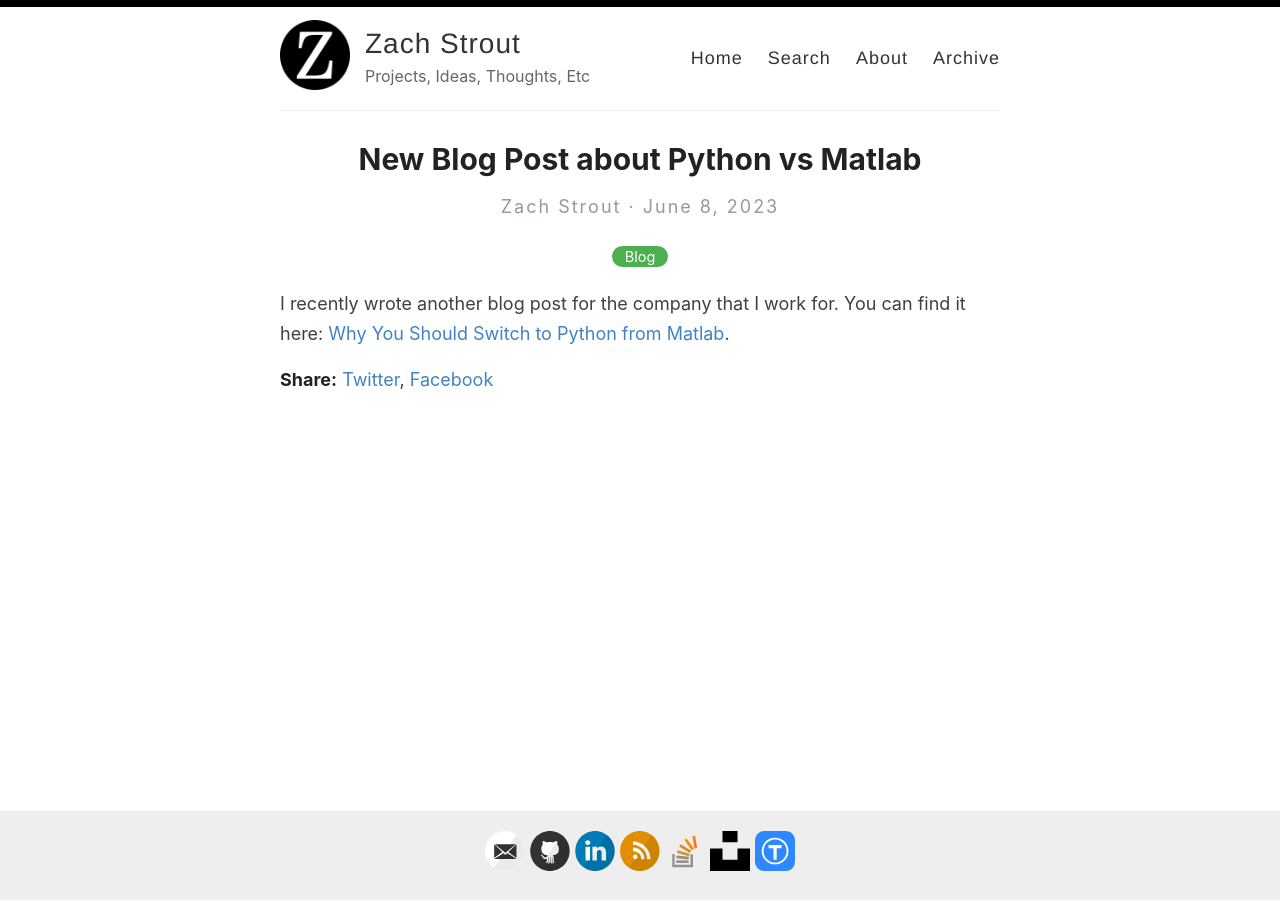
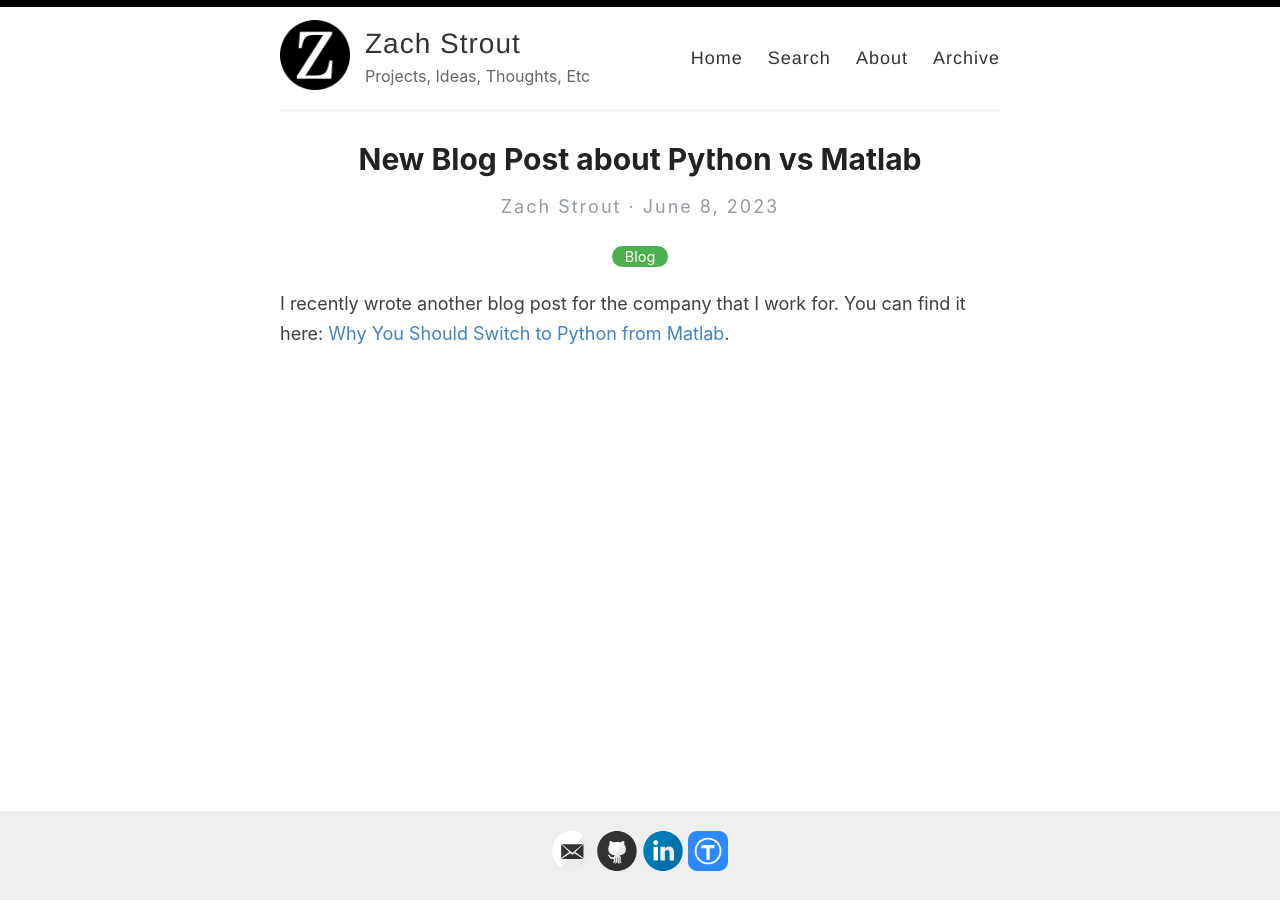
Before and after one commit to RTnhN/RTnhN.github.io, a Jekyll site: the page built from _posts/2023-6-8-New blog post.md, in a window 1280 px wide. Built offline with Jekyll 4.4.1, drawn with Linux system fonts in a browser that asks for light colours; comment, search, counter and statistics services are not loaded; part of the change alters nothing that is shown.

Commit message:
Clean up post pages
There was way too much junk at the bottom of the page.

```diff
--- a/_config.yml
+++ b/_config.yml
@@ -28,18 +28,15 @@ footer-links:
   instagram:
   linkedin: zach-strout-engr/
   pinterest:
-  rss: rss
   twitter:
-  stackoverflow: users/11351671/zachs
   youtube: # channel/<your_long_string> or user/<user-name>
   googleplus: # anything in your profile username that comes after plus.google.com/
-  unsplash: "@zstrout"
   thingiverse: zach_s
 
 
 # Enter your Disqus shortname (not your username) to enable commenting on posts
 # You can find your shortname on the Settings page of your Disqus account
-disqus: zachstrout
+disqus:
 
 # Enter your Google Analytics web tracking code (e.g. UA-2110908-2) to activate tracking
 # google_analytics: UA-43339302-11
--- a/_layouts/post.html
+++ b/_layouts/post.html
@@ -27,13 +27,9 @@ layout: default
     {{ content }}
   </div>
 
-  <div>
-    <p><span class="share-box">Share:</span> <a href="http://twitter.com/share?text={{ page.title }}&url={{site.url}}{{page.url}}" target="_blank">Twitter</a>, <a href="https://www.facebook.com/sharer.php?u={{site.url}}{{page.url}}" target="_blank">Facebook</a></p>
-  </div>
 
   <!--<div class="date">
     Written on {{ page.date | date: "%B %e, %Y" }}
   </div>-->
 
-  {% include disqus.html %}
 </article>
```
